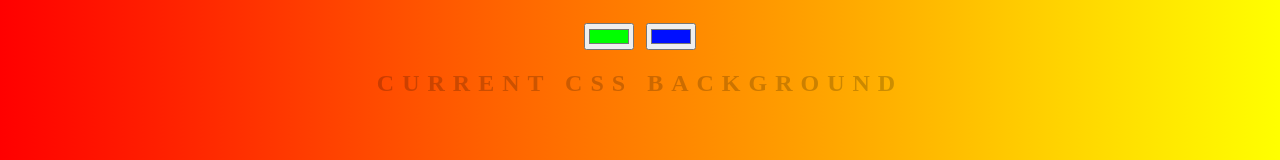
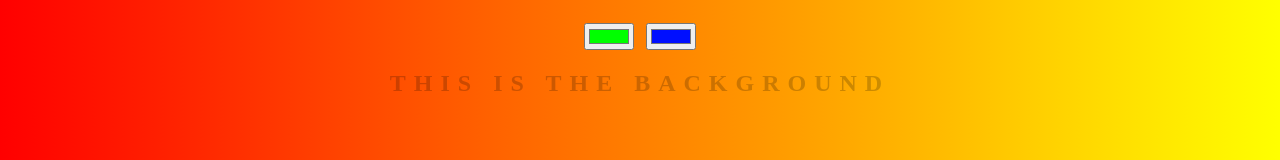
Before and after one commit to SumeetGDoshi/background-generator, a plain HTML site: page index.html in a window 1280 px wide. Shown: the part 182-342 px from the top of the page. Drawn offline with Linux system fonts and the light colour scheme.

Commit message:
Changing h2 text

```diff
--- a/index.html
+++ b/index.html
@@ -8,7 +8,7 @@
         <h1>Cool Background Generator</h1>
         <input class="color1" type="color" value="#00ff00" name="color1">
         <input class="color2" type="color" value="#000fff" name="color2">
-        <h2>Current css Background</h2>
+        <h2>this is the Background</h2>
         <h3></h3>
         <script type="text/javascript" src="script.js"></script>
     </body>
```
